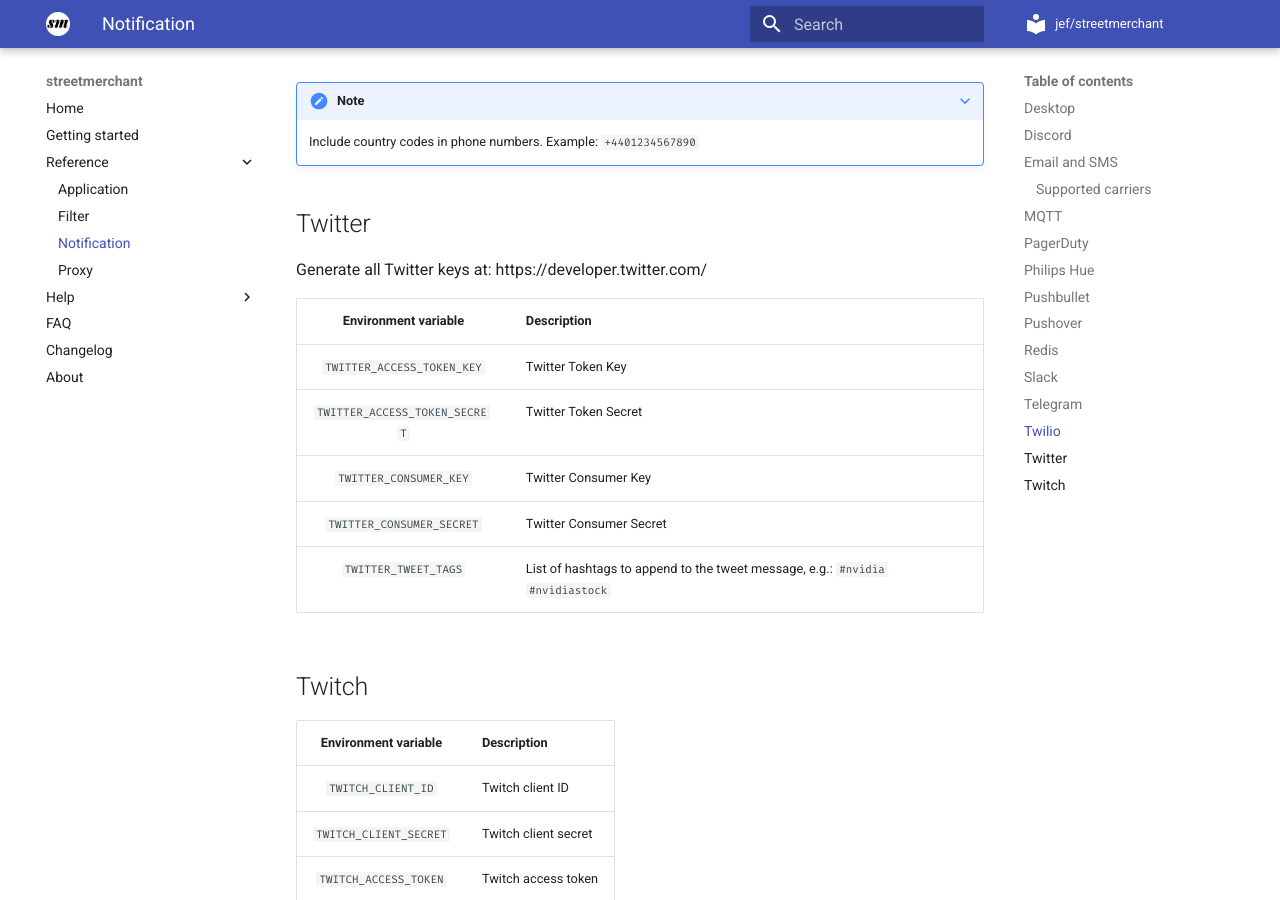
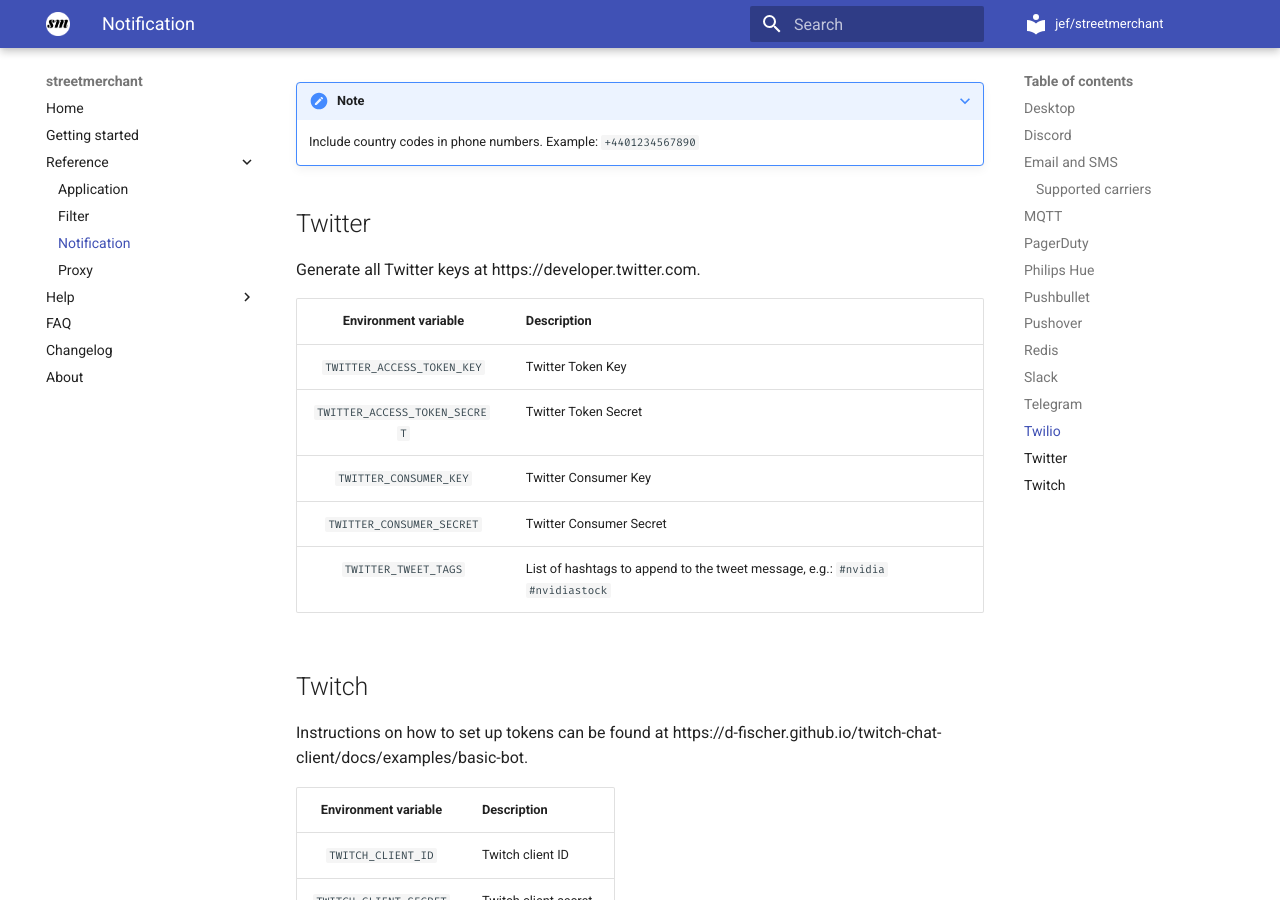
Before and after one commit to jef/streetmerchant, an MkDocs documentation site: the page built from docs/reference/notification.md, in a window 1280 px wide and 900 px high, scrolled down 6998 px. Built offline with MkDocs 1.6.1 and Material for MkDocs 9.7.7, drawn with Linux system fonts in a browser that asks for light colours; emoji names are drawn with the system emoji font; comment, search, counter and statistics services are not loaded.

Commit message:
docs(twitch): add instructions on how to get tokens

```diff
--- a/docs/reference/notification.md
+++ b/docs/reference/notification.md
@@ -178,7 +178,7 @@
 
 ## Twitter
 
-Generate all Twitter keys at: https://developer.twitter.com/
+Generate all Twitter keys at https://developer.twitter.com.
 
 | Environment variable | Description |
 |:---:|---|
@@ -190,6 +190,8 @@
 
 ## Twitch
 
+Instructions on how to set up tokens can be found at https://d-fischer.github.io/twitch-chat-client/docs/examples/basic-bot.
+
 | Environment variable | Description |
 |:---:|---|
 | `TWITCH_CLIENT_ID` | Twitch client ID |
```
